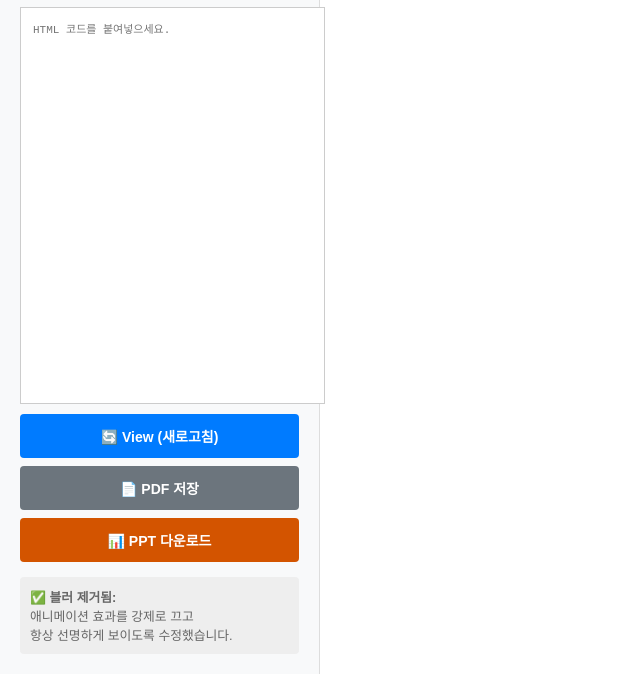
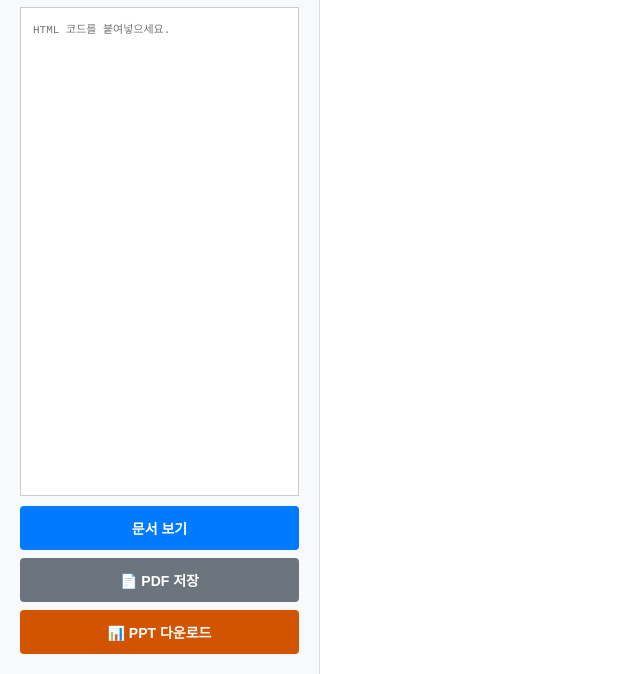
Before and after one commit to dpes31/factbook, a plain HTML site: page index.html in a window 1280 px wide. Shown: the part 126-800 px from the top of the page, without its empty margins (0-640 px from the left). Drawn offline with nearby package versions, Linux system fonts and the light colour scheme.

Commit message:
Update index.html

```diff
--- a/index.html
+++ b/index.html
@@ -3,7 +3,7 @@
 <head>
     <meta charset="UTF-8">
     <meta name="viewport" content="width=device-width, initial-scale=1.0">
-    <title>AI 리포트 뷰어 (Blur Fix)</title>
+    <title>FACT BOOK Viewer</title>
 
     <script src="https://cdn.jsdelivr.net/npm/pptxgenjs@3.12.0/dist/pptxgen.bundle.js"></script>
     <script src="https://cdnjs.cloudflare.com/ajax/libs/mammoth/1.6.0/mammoth.browser.min.js"></script>
@@ -21,7 +21,18 @@
         .drop-zone { border: 2px dashed #bbb; padding: 20px; text-align: center; background: white; cursor: pointer; margin-bottom: 10px; font-size: 0.9em; }
         .drop-zone:hover { border-color: #007bff; background: #f0f7ff; }
 
-        textarea { flex-grow: 1; width: 100%; padding: 12px; border: 1px solid #ccc; font-family: monospace; font-size: 11px; margin-bottom: 10px; resize: none; }
+        textarea {
+            flex-grow: 1;
+            width: 100%;
+            padding: 12px;
+            border: 1px solid #ccc;
+            font-family: monospace;
+            font-size: 11px;
+            margin-bottom: 10px;
+            resize: none;
+            /* [수정] 박스 크기가 부모 영역을 넘지 않도록 설정 */
+            box-sizing: border-box;
+        }
 
         .btn-group { display: flex; flex-direction: column; gap: 8px; }
         button { padding: 12px; border: none; border-radius: 4px; cursor: pointer; font-weight: bold; color: white; font-size: 14px; }
@@ -45,7 +56,8 @@
 <body>
 
     <div id="editor-pane">
-        <h2 style="margin:0 0 10px 0;">Clear Viewer</h2>
+        <!-- [수정] 타이틀 변경 -->
+        <h2 style="margin:0 0 10px 0;">FACT BOOK</h2>
 
         <div id="drop-zone" class="drop-zone">
             파일 드래그 (HTML, TXT, DOCX)
@@ -55,15 +67,13 @@
         <textarea id="html-input" placeholder="HTML 코드를 붙여넣으세요."></textarea>
 
         <div class="btn-group">
-            <button class="btn-render" onclick="renderIframe()">🔄 View (새로고침)</button>
+            <!-- [수정] 버튼 텍스트 변경 -->
+            <button class="btn-render" onclick="renderIframe()">문서 보기</button>
             <button class="btn-pdf" onclick="printIframe()">📄 PDF 저장</button>
             <button class="btn-ppt" onclick="exportSplitPPT()">📊 PPT 다운로드</button>
         </div>
 
-        <div style="margin-top:15px; font-size:0.8em; color:#666; background:#eee; padding:10px; border-radius:4px;">
-            <strong>✅ 블러 제거됨:</strong><br>
-            애니메이션 효과를 강제로 끄고<br>항상 선명하게 보이도록 수정했습니다.
-        </div>
+        <!-- [수정] 하단 안내 박스 삭제됨 -->
     </div>
 
     <div id="viewer-pane">
@@ -83,7 +93,7 @@
 
         // 초기 실행
         window.onload = function() {
-            // 예시로 비워둠 (사용자가 붙여넣기 하도록)
+            // 빈 화면
         };
 
         function renderIframe() {
@@ -94,8 +104,7 @@
             doc.write(input);
             doc.close();
 
-            // [핵심 해결책] 블러/애니메이션 강제 제거 스타일 주입
-            // 뷰어 화면에서도 즉시 적용되도록 함
+            // 블러/애니메이션 강제 제거 스타일 주입
             const style = doc.createElement('style');
             style.textContent = `
                 /* 모든 섹션 강제 선명화 */
@@ -109,7 +118,7 @@
                 @media print {
                     @page { margin: 1cm; size: auto; }
                     body { background: white; -webkit-print-color-adjust: exact; }
-                    nav { display: none !important; } /* 네비게이션 숨김 */
+                    nav { display: none !important; }
                     main { margin-left: 0 !important; padding: 0 !important; }
                     section { page-break-after: always !important; display: block !important; margin-bottom: 0 !important; }
                 }
@@ -125,7 +134,7 @@
 
         async function exportSplitPPT() {
             const doc = frame.contentDocument || frame.contentWindow.document;
-            const sections = doc.querySelectorAll('section'); // main section 대신 넓게 잡음
+            const sections = doc.querySelectorAll('section');
 
             if (sections.length === 0) {
                 alert("PPT로 변환할 섹션(<section>)이 없습니다. HTML 구조를 확인해주세요.");
@@ -134,7 +143,7 @@
 
             showLoading(true, 0);
 
-            // 캡처용 스타일 강제 주입 (사이드바 제거, 마진 제거)
+            // 캡처용 스타일 강제 주입
             const captureStyle = doc.createElement('style');
             captureStyle.id = 'capture-cleaner';
             captureStyle.textContent = `
@@ -164,10 +173,8 @@
                     const percent = Math.round(((i + 1) / sections.length) * 100);
                     updateProgress(percent, `슬라이드 ${i+1} / ${sections.length} 처리 중...`);
 
-                    // 배경 강제 흰색
                     sec.style.backgroundColor = "#ffffff";
 
-                    // 캡처
                     const canvas = await html2canvas(sec, {
                         scale: 2,
                         useCORS: true,
@@ -178,7 +185,6 @@
                     const imgData = canvas.toDataURL('image/png');
                     let slide = pptx.addSlide();
 
-                    // 이미지 비율 계산 및 Fit
                     const imgRatio = canvas.width / canvas.height;
                     const pptRatio = 16 / 9;
 
@@ -211,7 +217,6 @@
             if(text) loadingText.innerText = text;
         }
 
-        // 파일 드래그앤드롭
         const dropZone = document.getElementById('drop-zone');
         const fileInput = document.getElementById('file-input');
 
```
